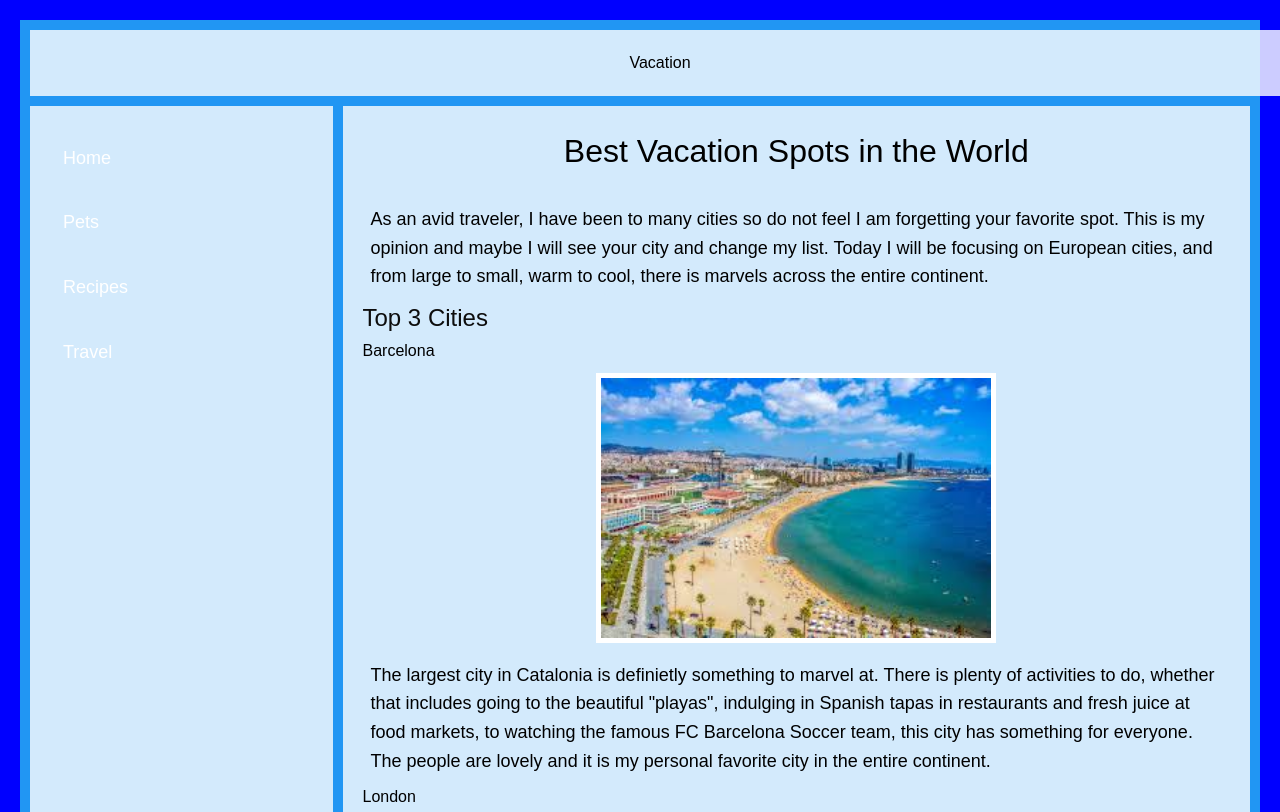
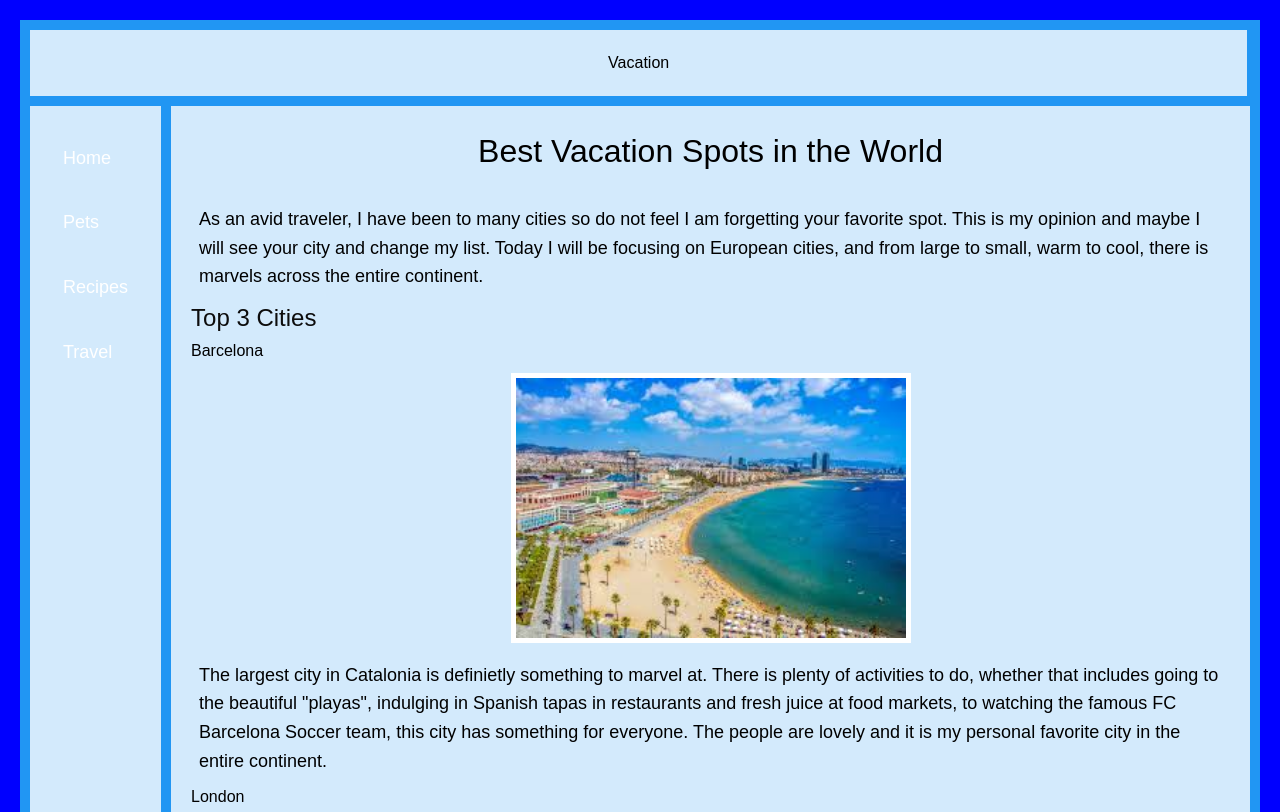
Before and after one commit to armaanb1/ccp_mobile_w24, a plain HTML site: page travel.html in a window 1280 px wide. Shown: the top 812 px of the page. Drawn offline with Linux system fonts and the light colour scheme.

Commit message:
GRID WIDTH

```diff
--- a/css/style.css
+++ b/css/style.css
@@ -11,9 +11,9 @@ h1, h2, p, img, div, footer p {
 }
 
 h1 {
-    font-size: 32px; /* Optimized for better readability */
+    font-size: 32px;
     text-align: center;
-    margin-bottom: 20px; /* Add space below the title */
+    margin-bottom: 20px;
 }
 
 h2 {
@@ -22,8 +22,8 @@ h2 {
 }
 
 p, nav ul li a {
-    font-size: 18px; /* Reduced for mobile optimization */
-    padding: 8px; /* Adjusted padding for better touch interaction */
+    font-size: 18px;
+    padding: 8px;
 }
 
 img {
@@ -31,7 +31,7 @@ img {
     max-width: 400px;
     display: block;
     border: 5px solid white;
-    margin: 10px auto; /* Center images within the content */
+    margin: 10px auto;
 }
 
 .grid-container {
@@ -40,7 +40,7 @@ img {
         'title title'
         'menu main'
         'footer footer';
-    grid-template-columns: 1fr 3fr; /* Adjusts column size ratio */
+    grid-template-columns: .25fr 3fr;
     gap: 10px;
     background-color: #2196F3;
     padding: 10px;
@@ -49,7 +49,7 @@ img {
 .header {
     grid-area: title;
     text-align: center;
-    width: 100%;
+    width: 96.5%;
     padding: 20px;
 }
 
@@ -74,14 +74,14 @@ img {
 }
 
 .grid-item {
-    text-align: center; /* Aligns content text to the left for readability */
+    text-align: left;
     margin: 10px 0;
 }
 
 a.skip-main {
     position: absolute;
     top: -999px;
-    left: -999px; /* Ensure it's off-screen */
+    left: -999px;
     background: #000;
     color: #fff;
     padding: 8px;
@@ -89,7 +89,7 @@ a.skip-main {
 }
 
 a.skip-main:focus {
-    left: 10px; /* Bring into view when focused */
+    left: 10px;
     top: 10px;
 }
 
```
